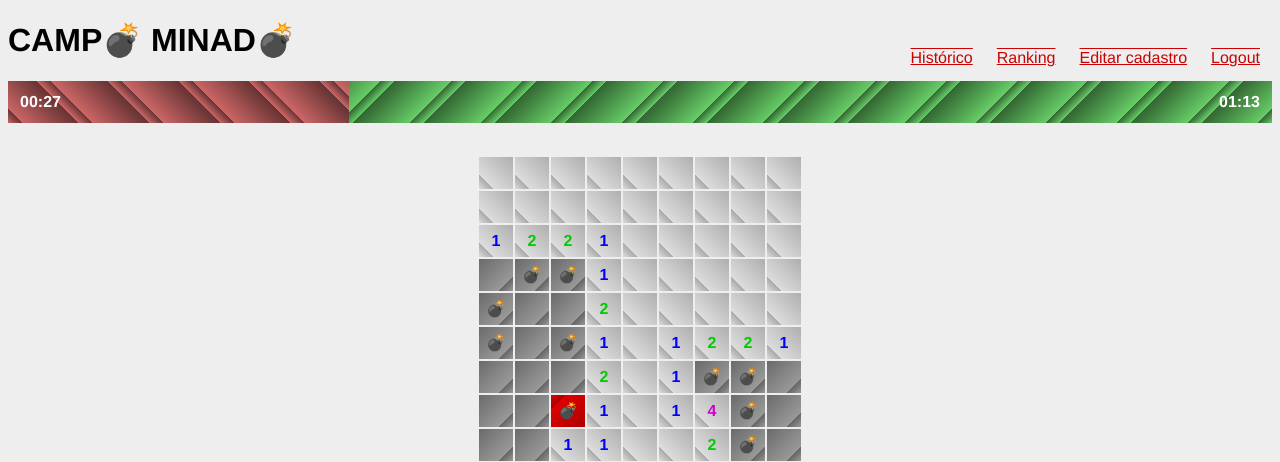
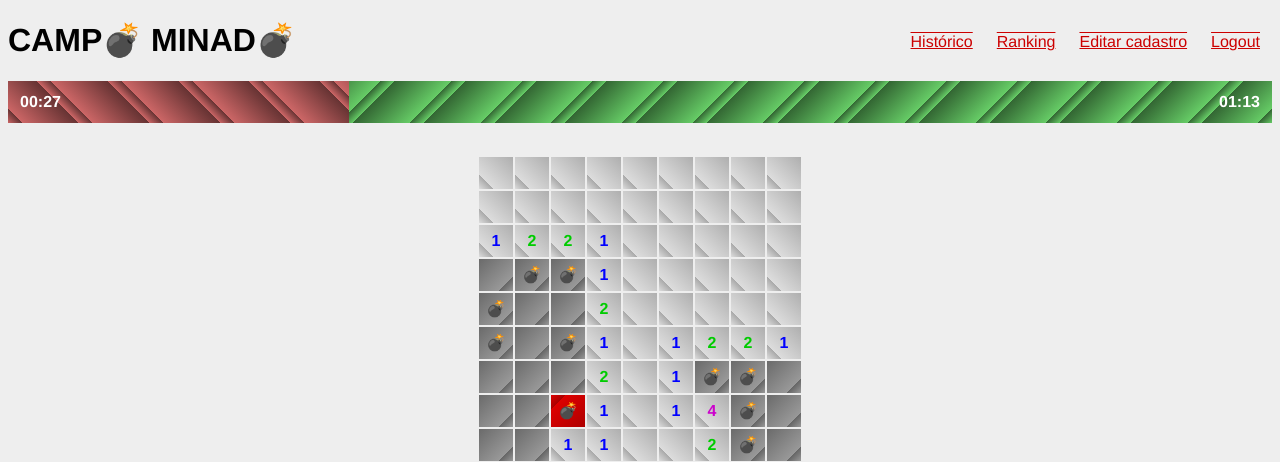
Before and after one commit to si401-web/campo-minado, a PHP site: page /jogo.html in a window 1280 px wide. Shown: the top 462 px of the page. Run offline with PHP 8.4, Linux system fonts and the light colour scheme.

Commit message:
Ajuste do Menu nas paginas: Jogo e Nova Partida

```diff
--- a/jogo.css
+++ b/jogo.css
@@ -14,6 +14,10 @@ header h1 {
 
 nav {
 	float: right;
+}
+
+ul#menu {
+	margin-top: 0;
 }
 
 ul#menu li {
--- a/nova_partida.css
+++ b/nova_partida.css
@@ -14,6 +14,10 @@ header h1 {
 
 nav {
 	float: right;
+}
+
+ul#menu {
+	margin-top: 0;
 }
 
 ul#menu li {
```
